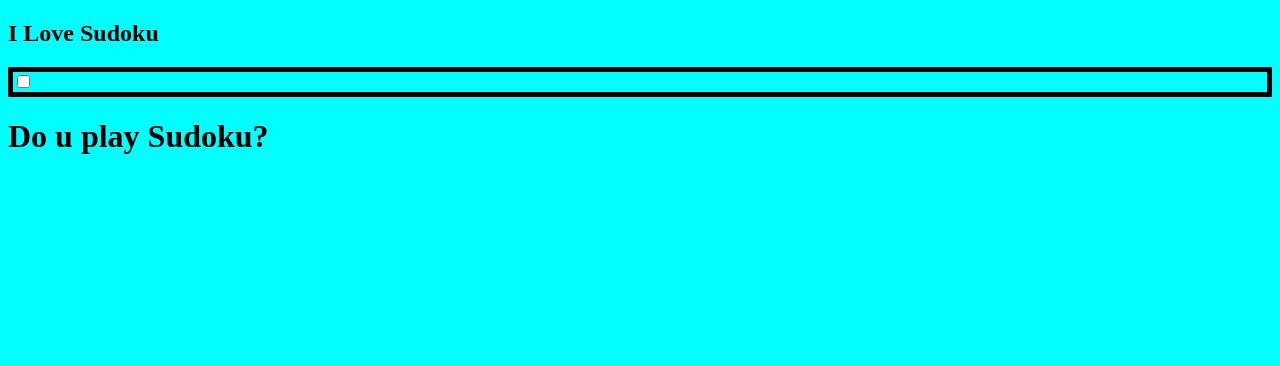
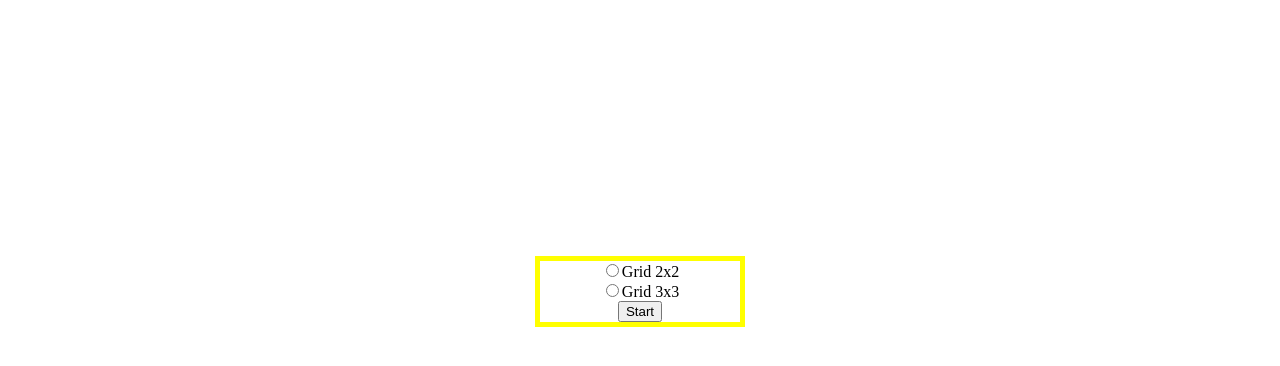
Before and after one commit to ZurdenRo/sudoku-web, a Next.js app: page / in a window 1280 px wide. Shown: the top 366 px of the page. Built offline with nearby package versions, Linux system fonts and the light colour scheme.

Commit message:
new modifiy file

```diff
--- a/comp/Layout.js
+++ b/comp/Layout.js
@@ -4,9 +4,9 @@ import Footer from './Footer'
 const Layout = ({children}) => {
     return (
         <div className="layout">
-            <Navbar/>
+
                 {children}
-            <Footer/>
+
         </div>
 
 
--- /dev/null
+++ b/comp/form/Form.js
@@ -0,0 +1,25 @@
+
+
+const Form = () => {
+
+
+
+    return (
+
+        <form className="formGrid">
+
+            <input type="radio" name="grid"></input>
+            <label>Grid 2x2</label>
+            <br/>
+            <input type="radio" name="grid"></input>
+            <label>Grid 3x3</label>
+            <br/>
+            <button>Start</button>
+
+        </form>
+    );
+
+}
+
+
+export default Form
--- a/next.config.js
+++ b/next.config.js
@@ -1,3 +1,10 @@
-export const nextConfig = {
-    MONGO_URI: '',
+/**
+ * @type {import('next').NextConfig}
+ */
+
+const nextConfig = {
+    MONGO_URI: ''
 };
+
+
+module.exports = nextConfig
--- a/pages/index.js
+++ b/pages/index.js
@@ -1,7 +1,4 @@
-import Link from 'next/link'
-import styles from '../styles/Home.module.css'
-import styButton from '../styles/Button.module.css'
-import Image from 'next/image'
+import Form from '../comp/form/Form.js'
 import Head from 'next/head'
 import React, {useState} from 'react'
 
@@ -18,14 +15,12 @@ export default function Home(){
     return(
         <>
             <Head>
-                <title> My page</title>
+                <title>My page</title>
                 <meta name='keyboards' content='mypage'/>
             </Head>
-            <main className={styles.main}>
+            <main className='mainApp'>
 
-               <div>
-                    <input type='checkbox' name='checked' value={checked} onChange={functionCheck}></input>
-               </div>
+                <Form/>
 
             </main>
         </>
--- a/styles/Button.module.css
+++ /dev/null
@@ -1,10 +0,0 @@
-
-.firstButton{
-    background-color: red;
-    margin: 0px;
-    height: 100px;
-    width: 100px;
-    text-align: center;
-    line-height: 25px;
-    border-bottom: 12px solid black;
-}
--- a/styles/Home.module.css
+++ /dev/null
@@ -1,5 +0,0 @@
-.title{
-    background-color: brown;
-    font-weight: 400;
-    font-style: oblique;
-}
--- a/styles/globals.css
+++ b/styles/globals.css
@@ -1,7 +1,25 @@
-body{
-    background-color: aqua;
+body {
+   margin: 0;
+   padding: 0;
+ }
+
+.formGrid{
+   border: 5px solid #FFFF00;
+   background-color: rgb(255, 255, 255);
+   justify-self: center;
+   text-align: center;
+   width: 200px;
+   margin: 20%;
 }
 
+html{
+   margin: 0;
+   padding: 0;
+}
+
+
 main{
-   border: 5px solid black;
+   display: grid;
+   margin: 0;
+   padding: 0;
 }
```
Also changed, not shown: pages/about.js (deleted, +0 -15 lines).
